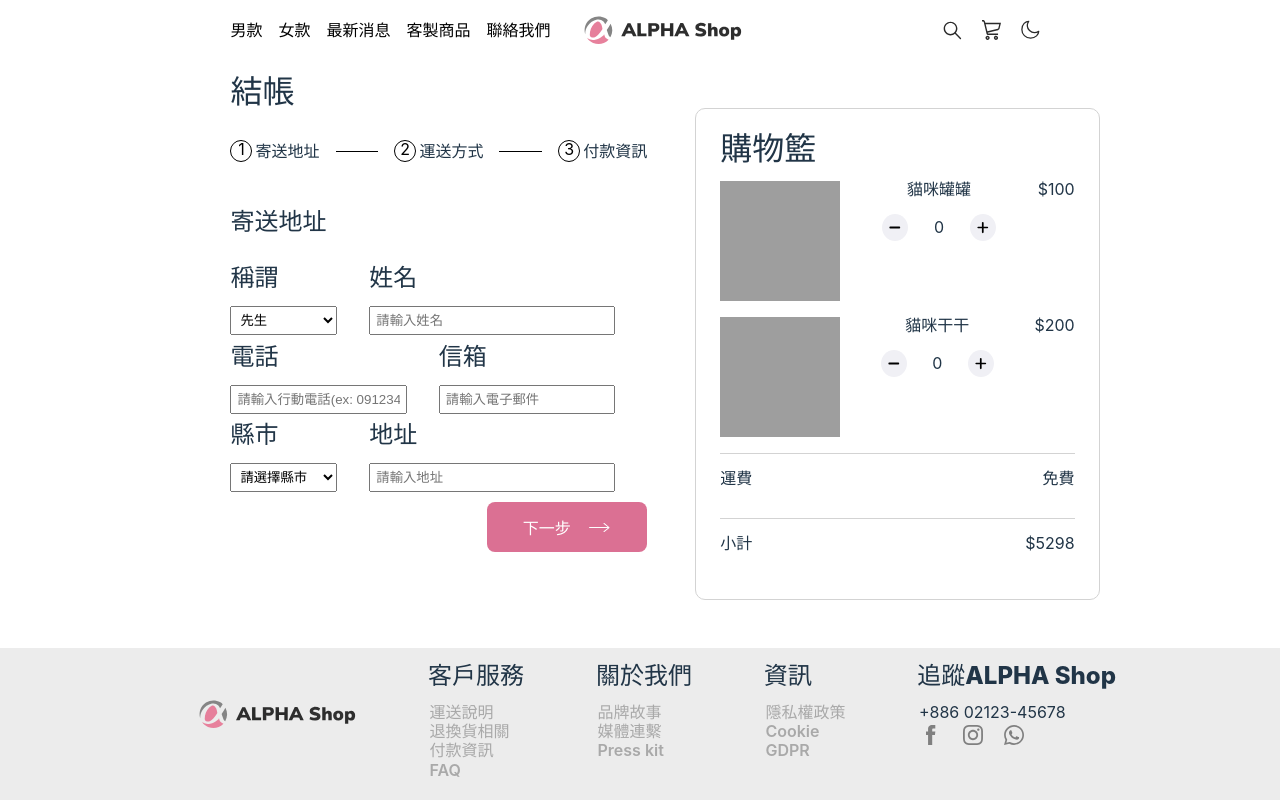
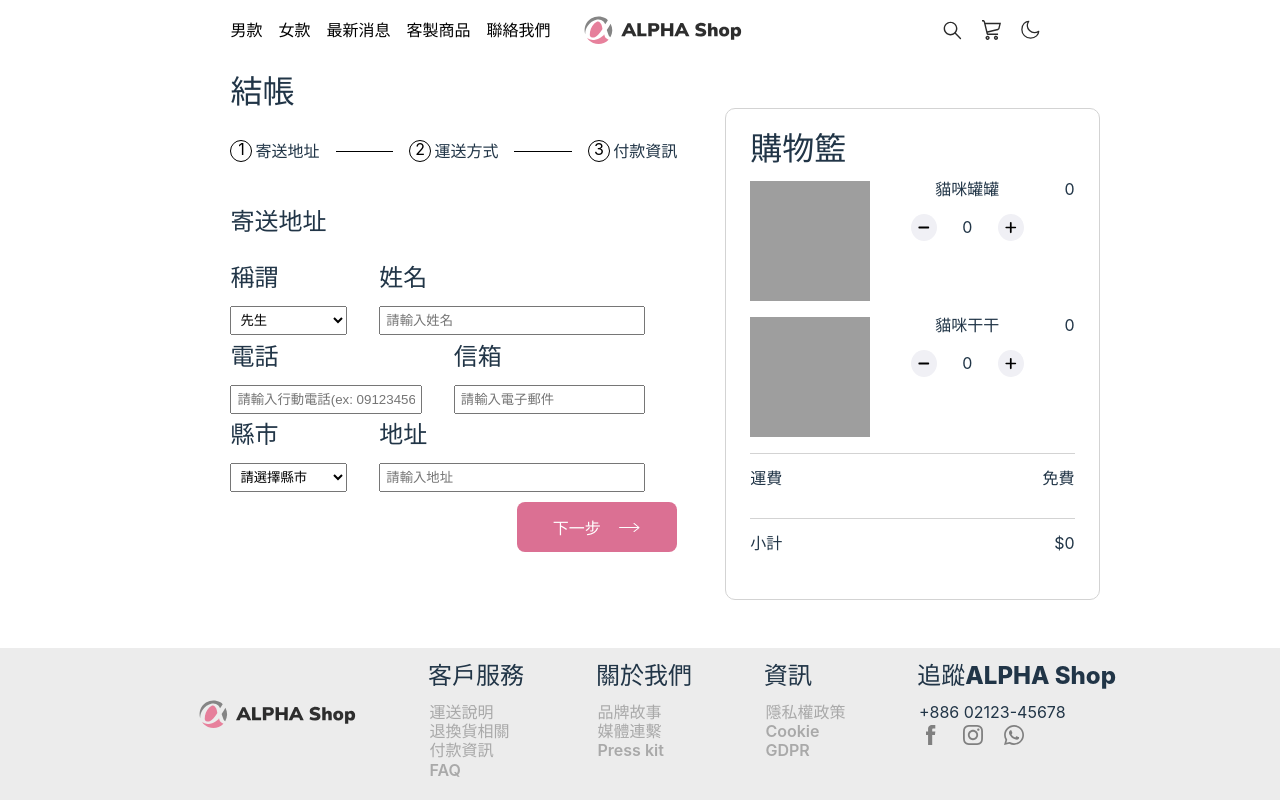
Before and after one commit to patricksky006/my-app, a React (Vite) app: page / in a window 1280 px wide. Built offline with nearby package versions, Linux system fonts and the light colour scheme; grey boxes are pictures that could not be loaded.

Commit message:
Cart useState

```diff
--- a/src/components/Main/Cart.jsx
+++ b/src/components/Main/Cart.jsx
@@ -2,40 +2,33 @@ import React from 'react'
 import Minus from '../../assets/icons/minus.svg'
 import Plus from '../../assets/icons/plus.svg'
 
-export const items = [
-  {
-    id: '1',
-    name: '貓咪罐罐',
-    img: 'https://picsum.photos/300/300?text=1',
-    price: 100,
-    quantity: 2
-  },
-  {
-    id: '2',
-    name: '貓咪干干',
-    img: 'https://picsum.photos/300/300?text=2',
-    price: 200,
-    quantity: 1
-  }
-]
-
-export default function CartItems () {
+export default function CartItems ({ items, productQuantities, decreaseNumber, increaseNumber }) {
   return (
-    items.map(item => {
-      return (
+    <>
+      {items.map((item) => (
         <div className="products" key={item.id}>
           <img src={item.img} alt="" className="img-container" />
           <div className="product-info">
             <div className="product-name">{item.name}</div>
             <div className="product-control-container">
-              <img src={Minus} alt="" className="product-control-minus" />
-              <span className="product-counts">0</span>
-              <img src={Plus} alt="" className="product-control-plus" />
+              <img
+                src={Minus}
+                alt=""
+                className="product-control-minus"
+                onClick={() => decreaseNumber(item.id)}
+              />
+              <span className="product-counts">{productQuantities[item.id]}</span>
+              <img
+                src={Plus}
+                alt=""
+                className="product-control-plus"
+                onClick={() => increaseNumber(item.id)}
+              />
             </div>
           </div>
-          <div className="product-price">{item.price}</div>
+          <div className="product-total-price">{item.price * productQuantities[item.id]}</div>
         </div>
-      )
-    })
+      ))}
+    </>
   )
 }
--- a/src/components/Main/CartInfo.jsx
+++ b/src/components/Main/CartInfo.jsx
@@ -1,15 +1,68 @@
-import React from 'react'
+import React, { useState, useEffect } from 'react'
 import '../../style/cartinfo.scss'
 import CartItems from './Cart'
 
+export const items = [
+  {
+    id: '1',
+    name: '貓咪罐罐',
+    img: 'https://picsum.photos/300/300?text=1',
+    price: 100,
+    quantity: 2
+  },
+  {
+    id: '2',
+    name: '貓咪干干',
+    img: 'https://picsum.photos/300/300?text=2',
+    price: 200,
+    quantity: 1
+  }
+]
+
 export default function CartInfo () {
+  const [productQuantities, setProductQuantities] = useState({
+    1: 0,
+    2: 0
+  })
+
+  const [totalPrice, setTotalPrice] = useState(0)
+
+  useEffect(() => { // 計算總價
+    const newTotalPrice = items.reduce((total, item) => {
+      return total + item.price * productQuantities[item.id]
+    }, 0)
+
+    setTotalPrice(newTotalPrice)
+  }, [productQuantities])
+
+  function decreaseNumber (itemId) {
+    if (productQuantities[itemId] > 0) {
+      setProductQuantities((prevQuantities) => ({
+        ...prevQuantities,
+        [itemId]: prevQuantities[itemId] - 1
+      }))
+    }
+  }
+
+  function increaseNumber (itemId) {
+    setProductQuantities((prevQuantities) => ({
+      ...prevQuantities,
+      [itemId]: prevQuantities[itemId] + 1
+    }))
+  }
+
   return (
     <>
       <div className="cart-container">
         <div className="cart-wrapper">
           <h2 className="cart-title">購物籃</h2>
           <div className="cart-goods">
-          <CartItems />
+            <CartItems
+              items={items}
+              productQuantities={productQuantities}
+              decreaseNumber={decreaseNumber}
+              increaseNumber={increaseNumber}
+            />
           </div>
           <div className="shipping-container">
             <div className="shipping-fee">運費</div>
@@ -17,7 +70,7 @@ export default function CartInfo () {
           </div>
           <div className="shipping-container">
             <div className="shipping-subtotal">小計</div>
-          <div className="shipping-subtotal-price">5298</div>
+            <div className="shipping-subtotal-price">{totalPrice}</div>
           </div>
         </div>
       </div>
```
Lines whose indentation alone changed are shown as unchanged.
